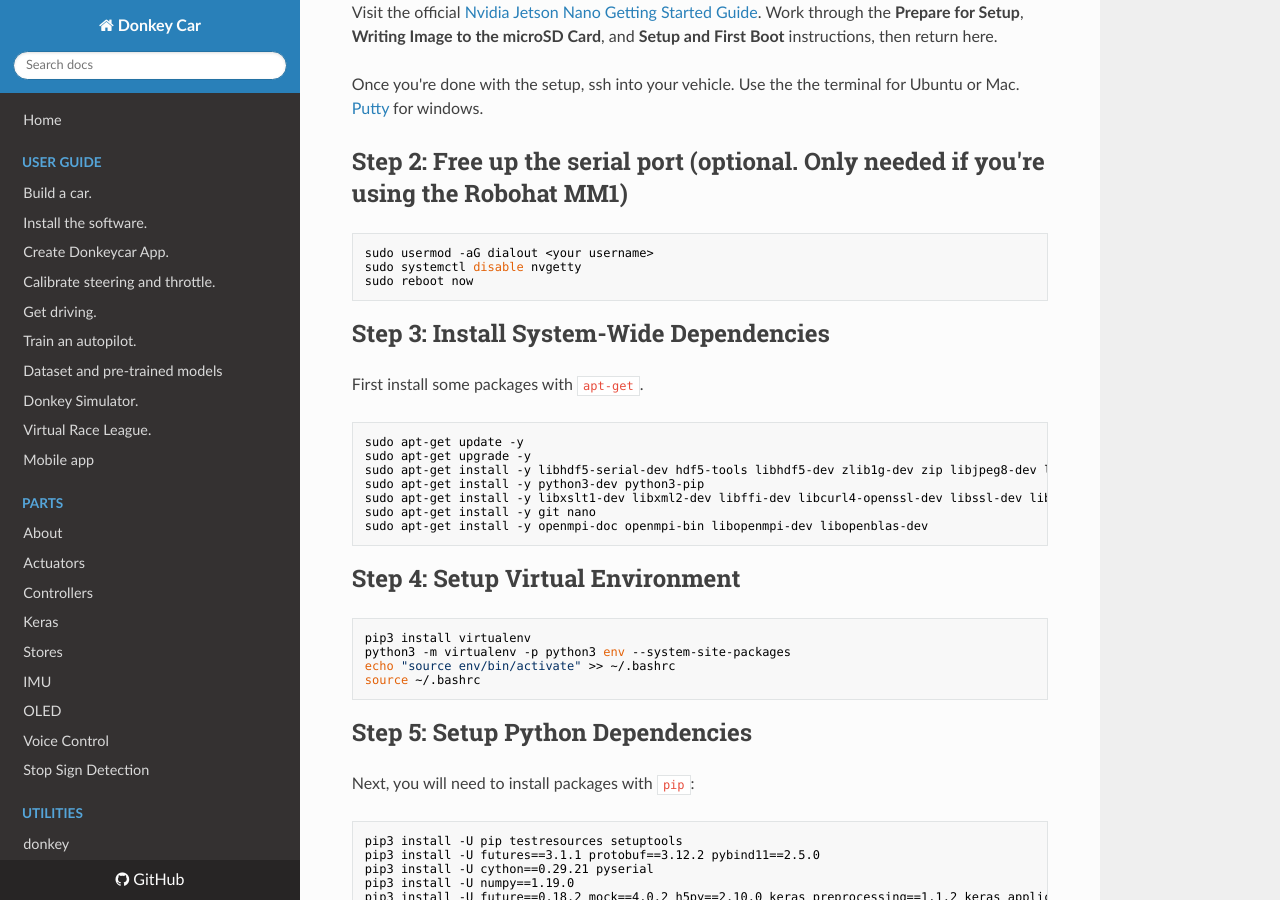
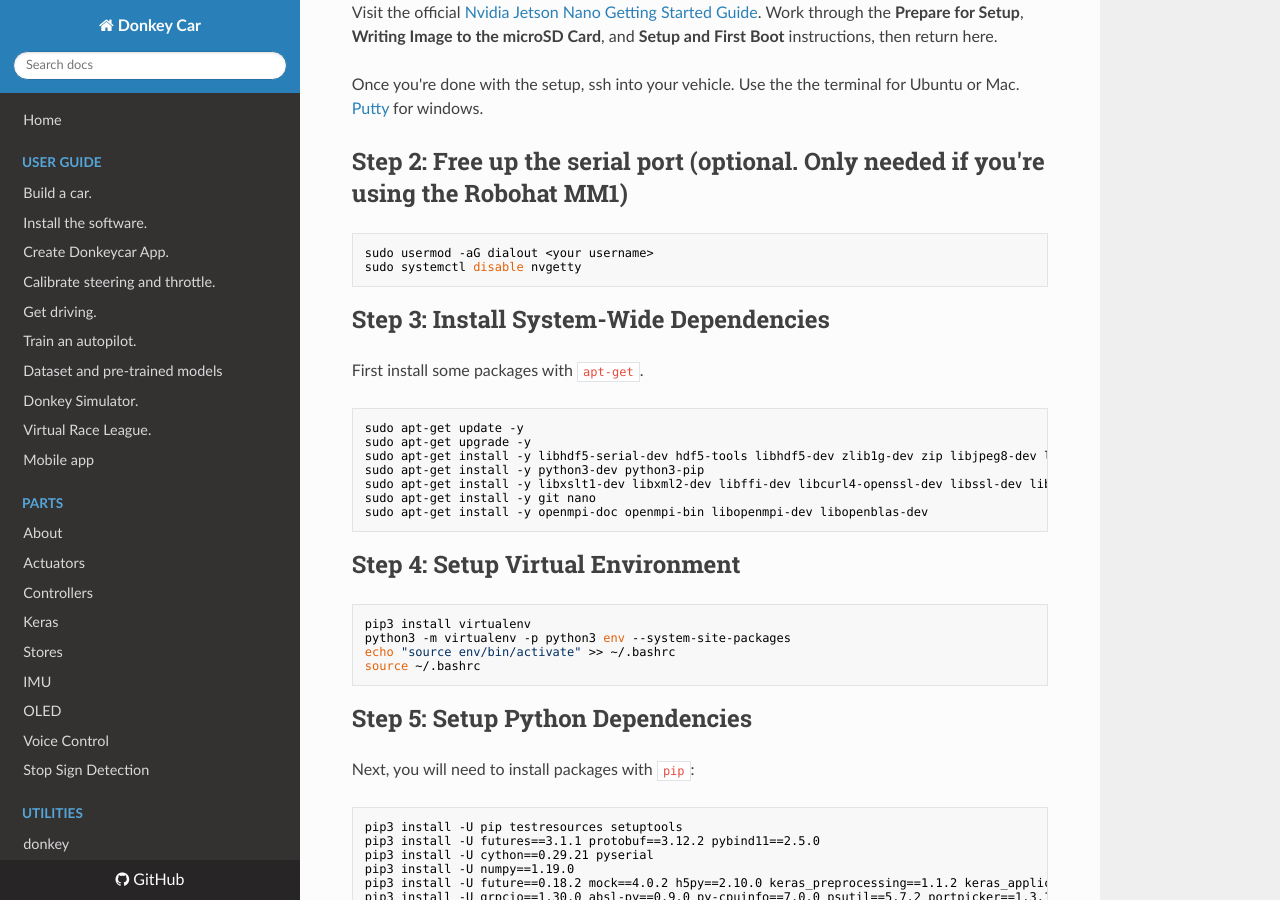
Before and after one commit to autorope/donkeydocs, an MkDocs documentation site: the page built from docs/guide/robot_sbc/setup_jetson_nano.md, in a window 1280 px wide and 900 px high, scrolled down 433 px. Built offline with MkDocs 1.6.1, drawn with Linux system fonts in a browser that asks for light colours; nearby versions of some CDN libraries; old or Windows-style settings are respelled for this version of MkDocs.

Commit message:
Avoid unnecessary reboots

````diff
--- a/docs/guide/robot_sbc/setup_jetson_nano.md
+++ b/docs/guide/robot_sbc/setup_jetson_nano.md
@@ -19,7 +19,6 @@ Once you're done with the setup, ssh into your vehicle. Use the the terminal for
 ```
 sudo usermod -aG dialout <your username>
 sudo systemctl disable nvgetty
-sudo reboot now
 ```
 
 ## Step 3: Install System-Wide Dependencies
````
